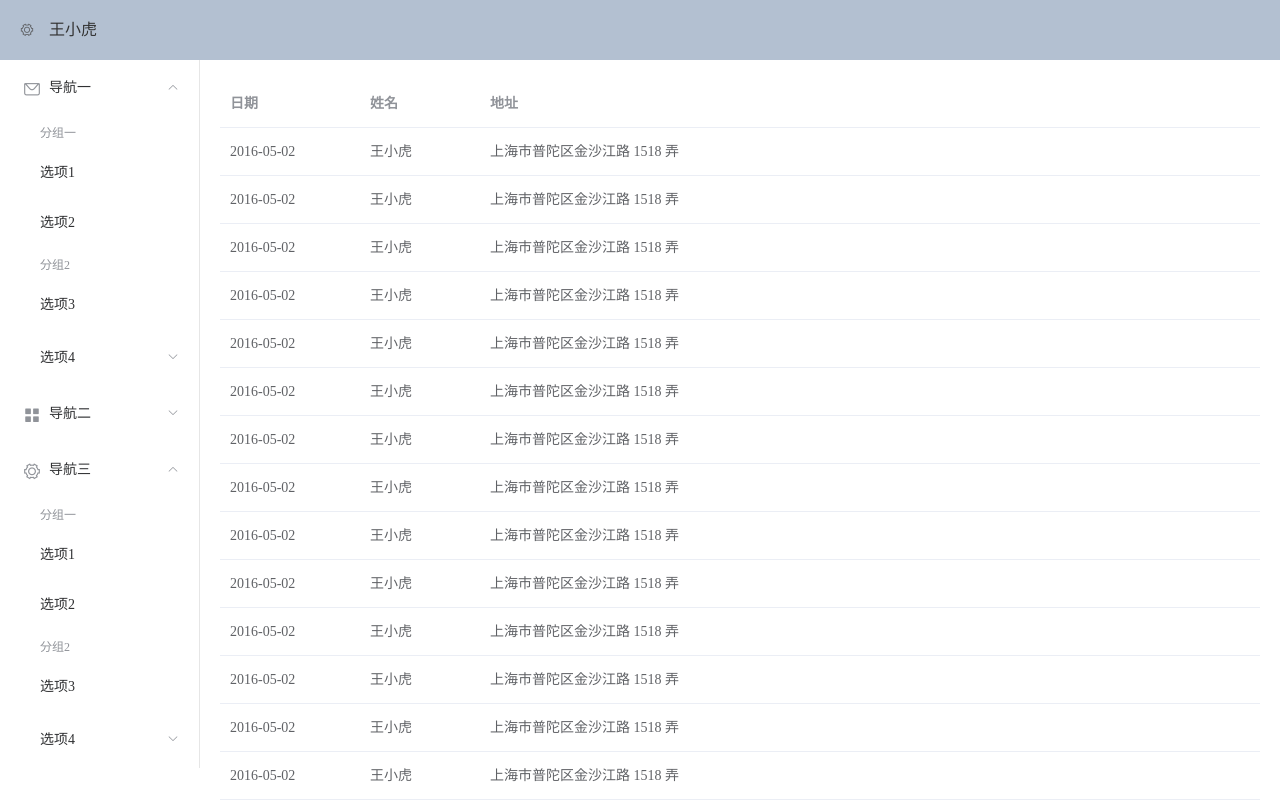
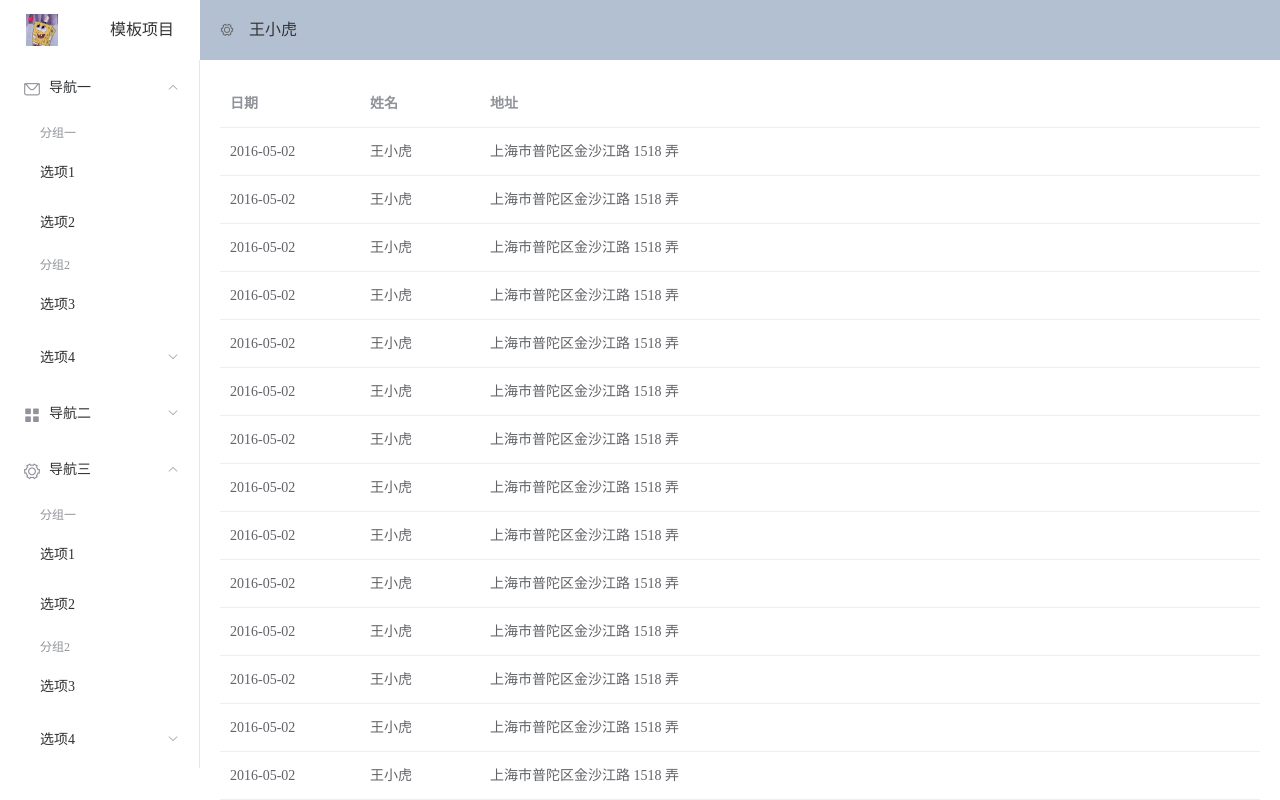
Before and after one commit to kddloong/vitedemo, a Vue app: page / in a window 1280 px wide. Built offline with nearby package versions, Linux system fonts and the light colour scheme.

Commit message:
page layout

```diff
--- a/src/components/HelloWorld.vue
+++ b/src/components/HelloWorld.vue
@@ -1,14 +1,13 @@
 <template>
   <el-container>
-    <el-header>
-      <Header>
-
-      </Header>
-    </el-header>
+    <el-aside width="200px">
+      <Title></Title>
+      <Aside></Aside>
+    </el-aside>
     <el-container>
-      <el-aside width="200px">
-                <Aside></Aside>
-      </el-aside>
+      <el-header>
+        <Header></Header>
+      </el-header>
       <el-main>
         <Main></Main>
       </el-main>
@@ -20,9 +19,10 @@
 import Header from "../container/Header.vue";
 import Main from "../container/Main.vue";
 import Aside from "../container/Aside.vue";
+import Title from "../container/Title.vue";
 
 export default {
-  components: {Aside, Header, Main},
+  components: {Aside, Header, Main, Title},
   data() {
 
   }
@@ -38,7 +38,7 @@ export default {
 
 .el-aside {
   color: #333;
-  height: calc(100vh - 60px);
+  height: 100vh;
 }
 
 .el-main {
--- /dev/null
+++ b/src/container/Title.vue
@@ -0,0 +1,35 @@
+<template>
+  <div class="title">
+    <img src="../../public/haimian.jpg" alt="" class="title__img">
+
+    <div class="title__text">模板项目</div>
+  </div>
+
+</template>
+
+<script>
+export default {
+  name: "Title"
+}
+</script>
+
+<style scoped>
+.title{
+  display: flex;
+  align-items: center;
+
+  justify-content: space-around;
+}
+
+.title__img {
+  width: 2em;
+  height: 2em;
+}
+
+.title__text {
+  height: 60px;
+  text-align: center;
+  font-size: 1rem;
+  line-height: 3.75rem;
+}
+</style>
--- a/src/router/index.js
+++ b/src/router/index.js
@@ -3,7 +3,7 @@ import {createRouter, createWebHistory} from 'vue-router'
 
 
 const routes = [
-    {path: '/home', component: ()=>import('../components/home.vue'),   name: 'home'},
+    {path: '/home', component: () => import('../components/home.vue'), name: 'home'},
     // {path: '/home', component: () => import('../components/gallery'), name: 'gal'}
 ];
 
```
Also changed, not shown: src/components/table/Table.vue (added, +13 -0 lines), public/haimian.jpg (added).
